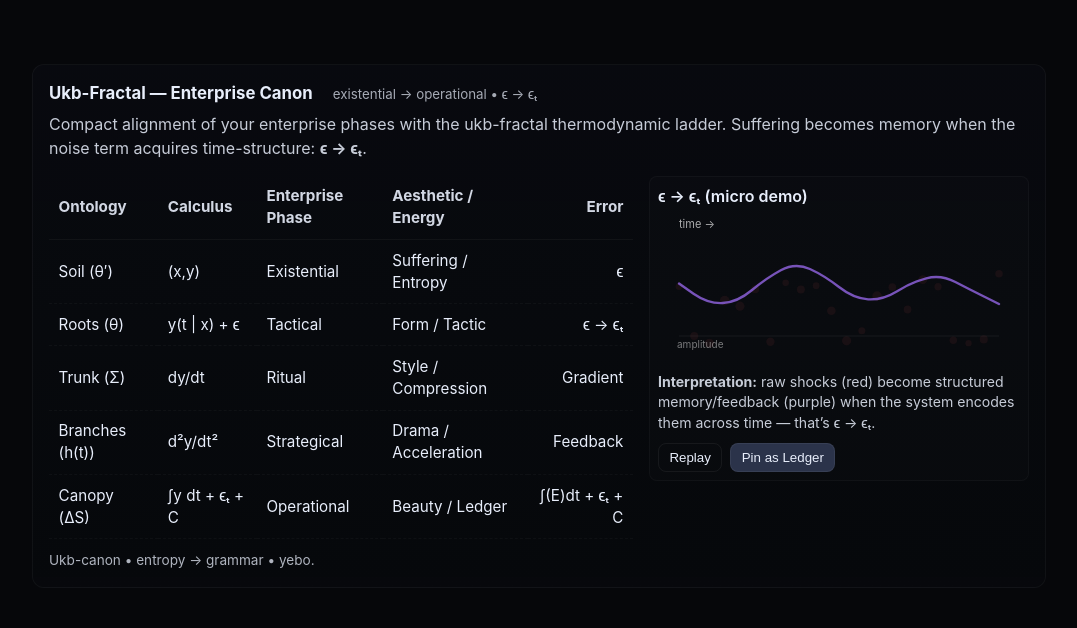
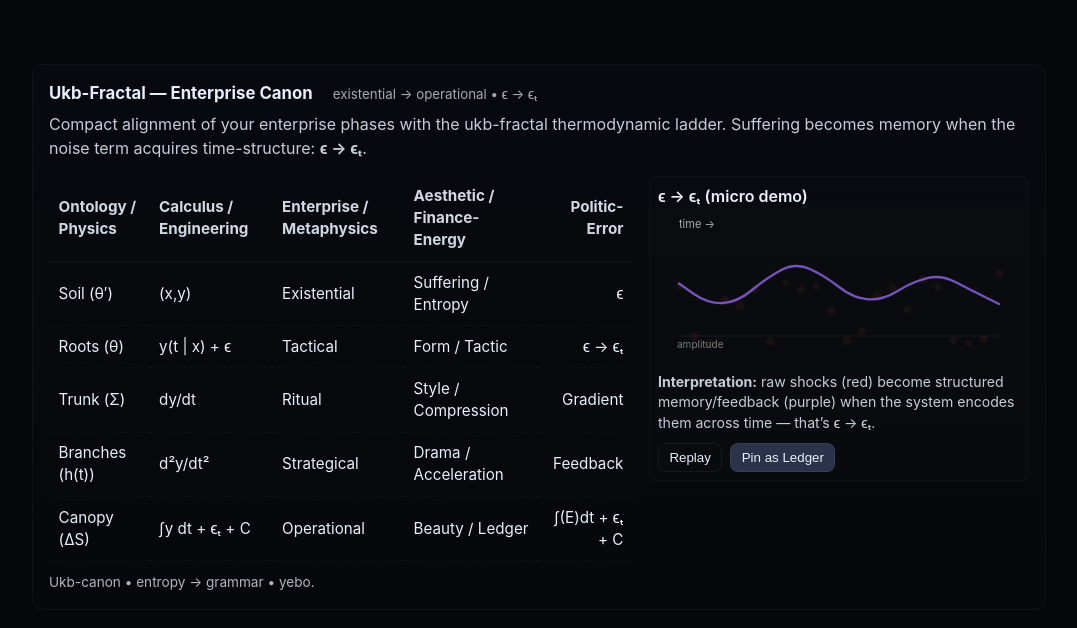
Before and after one commit to ukb-dt/canon, a plain HTML site: page index.html in a window 1280 px wide. Shown: the whole page, without its empty margins (101-1178 px from the left). Drawn offline with Linux system fonts and the light colour scheme.

Commit message:
physics, engineering, metaphysics, finance, politik

```diff
--- a/index.html
+++ b/index.html
@@ -37,11 +37,11 @@
         <table>
           <thead>
             <tr>
-              <th>Ontology</th>
-              <th>Calculus</th>
-              <th>Enterprise Phase</th>
-              <th>Aesthetic / Energy</th>
-              <th style="text-align:right">Error</th>
+              <th>Ontology / Physics</th>
+              <th>Calculus / Engineering</th>
+              <th>Enterprise / Metaphysics</th>
+              <th>Aesthetic / Finance-Energy</th>
+              <th style="text-align:right">Politic-Error</th>
             </tr>
           </thead>
           <tbody>
```
